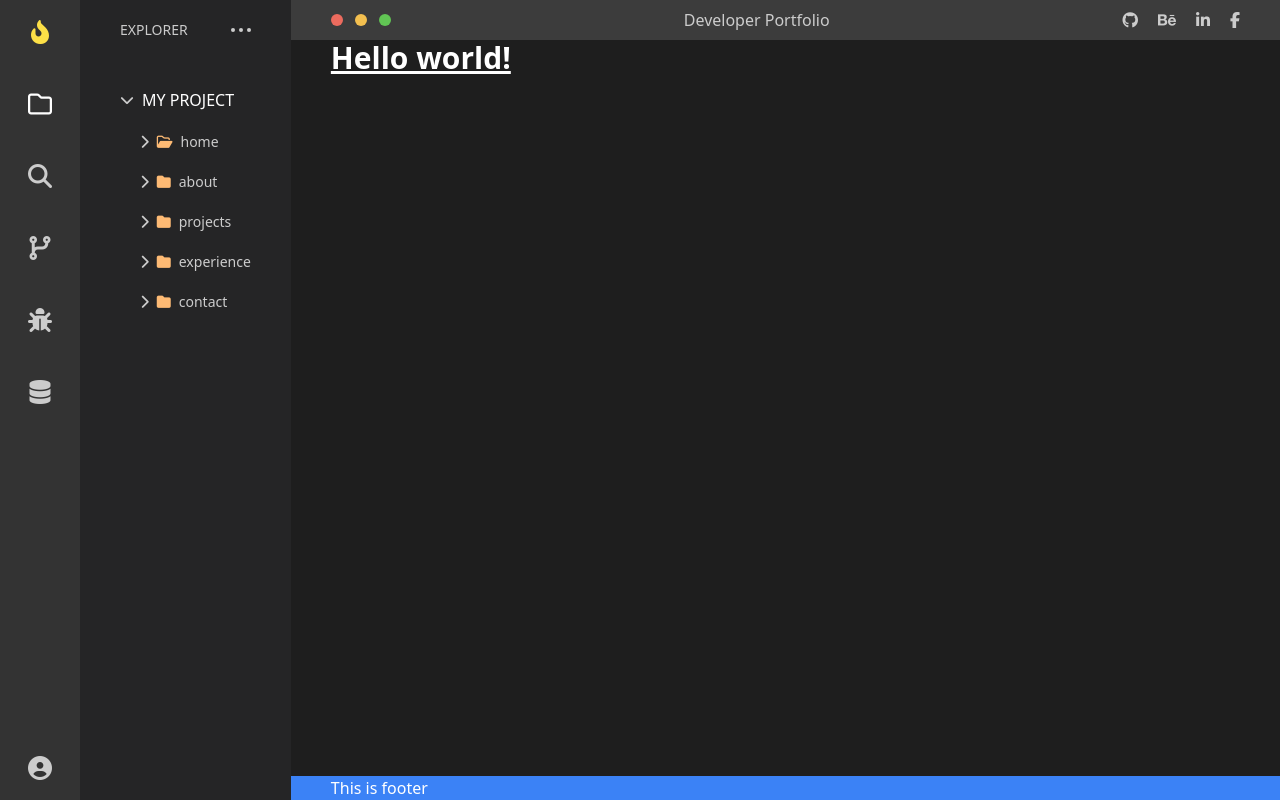
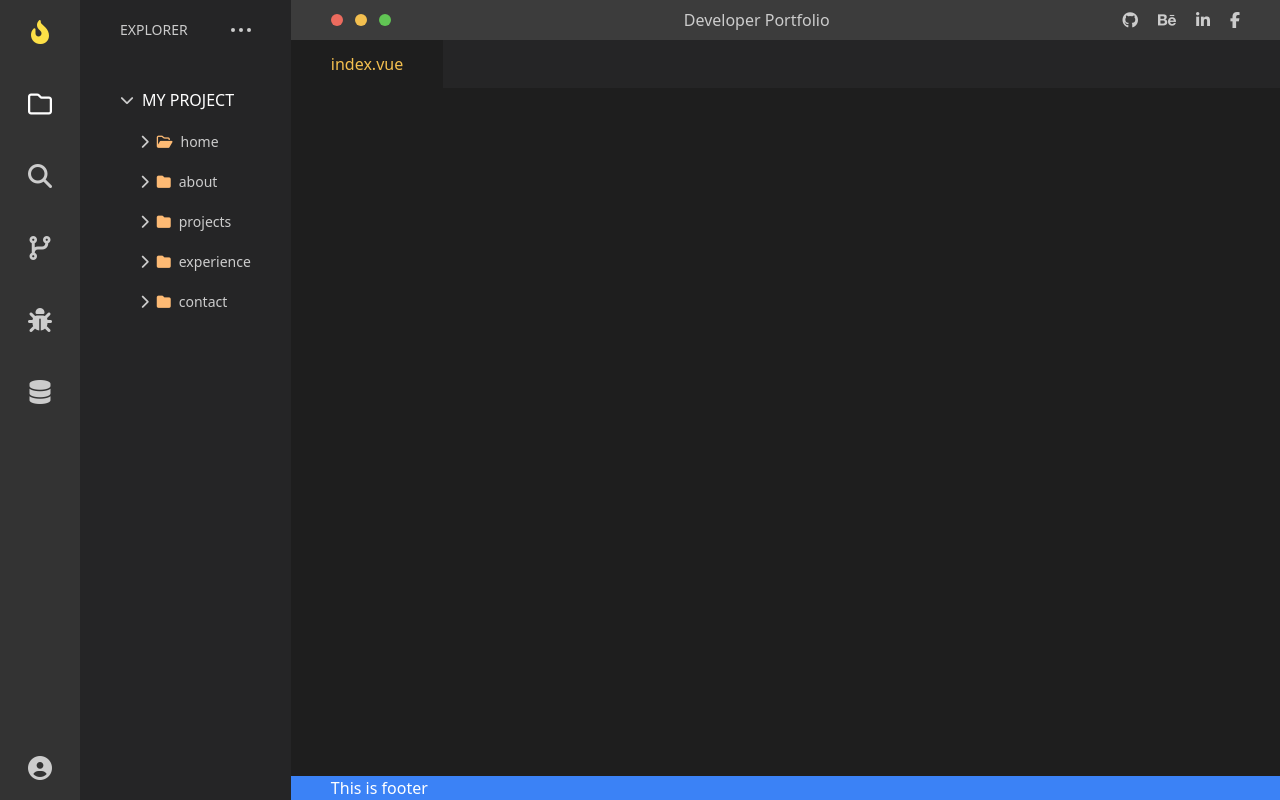
Before and after one commit to 199ocero/Developer-Portfolio, a Nuxt app: page / in a window 1280 px wide. Built offline with nearby package versions, Linux system fonts and the light colour scheme.

Commit message:
👨‍🔧 update home

```diff
--- a/pages/index.vue
+++ b/pages/index.vue
@@ -1,6 +1,8 @@
 <template>
-  <div class="px-10">
-    <h1 class="text-3xl font-bold underline">Hello world!</h1>
+  <div class="flex bg-baltic-sea">
+    <div class="py-3 bg-dark-gray px-10">
+      <p class="text-mac-yellow">index.vue</p>
+    </div>
   </div>
 </template>
 
```
